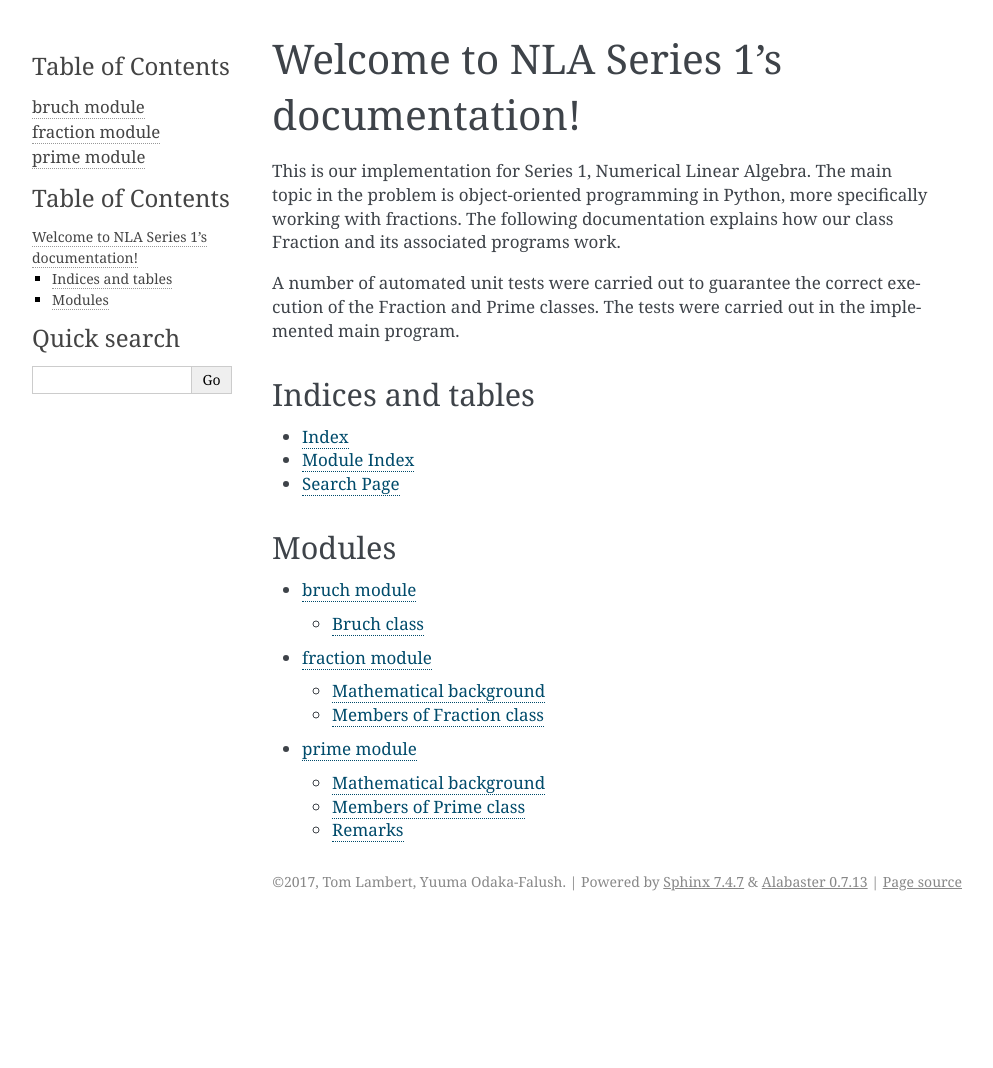
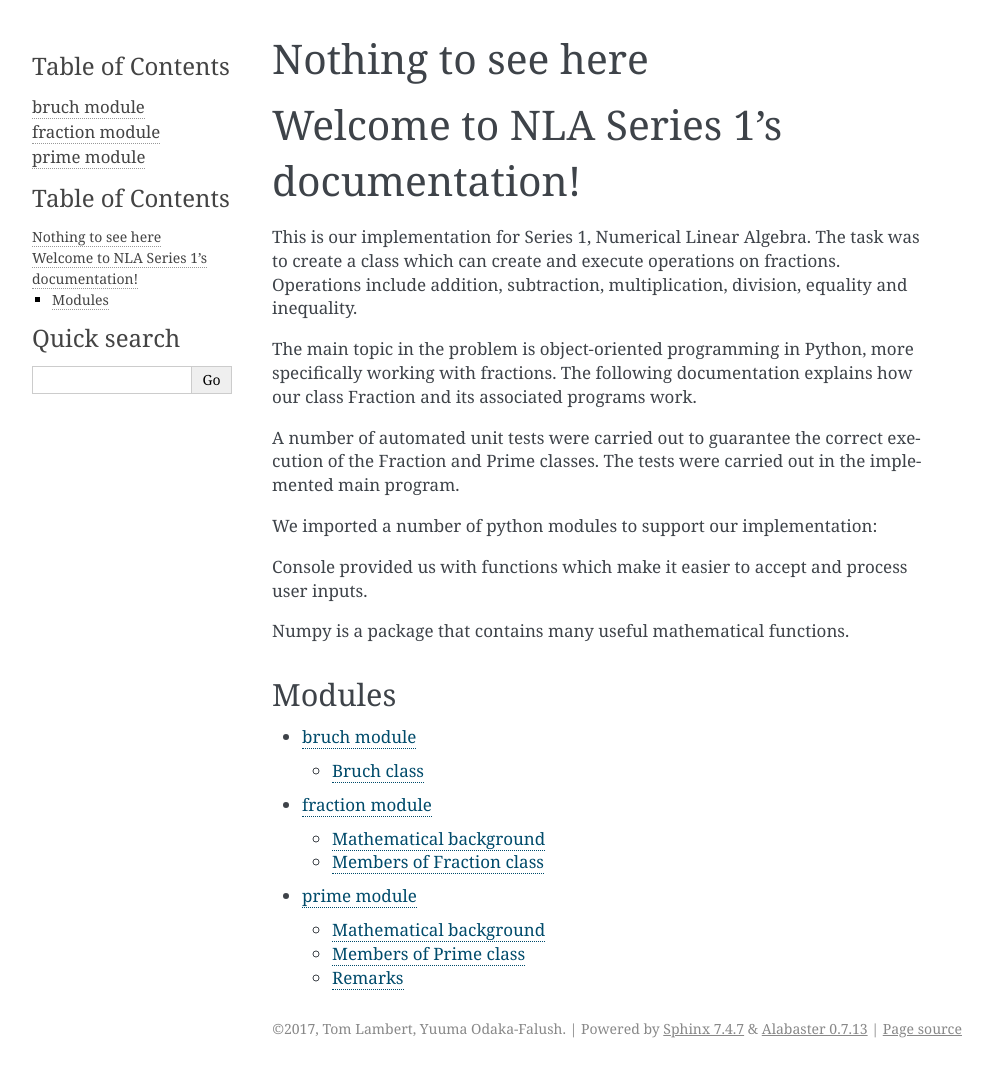
Before and after one commit to Koopakiller/Edu-NLA, a Sphinx documentation site: the page built from serie1/Documentation/source/index.rst, in a window 1280 px wide. Shown: the whole page, without its empty margins (148-1141 px from the left). Built offline with Sphinx 7.4.7, drawn with Linux system fonts in a browser that asks for light colours; before the commit the page ends 921 px from its top, so only the background shows below that.

Commit message:
continued documentation

```diff
--- a/serie1/Documentation/source/fraction.rst
+++ b/serie1/Documentation/source/fraction.rst
@@ -4,8 +4,11 @@ fraction module
 Mathematical background
 -----------------------
 
+A Fraction objects consists of its instance, a numerator and a denominator.
 All calculations obey the rules governing adding, subtracting, multiplying and dividing fractions.
+If the denominator of a fraction is 0, any calculations involving it will return "NaN".
 Subtraction and division default to modified addition and multiplication, and the greatest common divisors are always reduced.
+
 
 
 .. _fraction-class:
--- a/serie1/Documentation/source/index.rst
+++ b/serie1/Documentation/source/index.rst
@@ -3,31 +3,39 @@
    You can adapt this file completely to your liking, but it should at least
    contain the root `toctree` directive.
 
+Nothing to see here
+===================
+
 Welcome to NLA Series 1's documentation!
 ========================================
 
 This is our implementation for Series 1, Numerical Linear Algebra.
+The task was to create a class which can create and execute operations on fractions.
+Operations include addition, subtraction, multiplication, division, equality and inequality.
+
 The main topic in the problem is object-oriented programming in Python, more specifically working with fractions.
 The following documentation explains how our class Fraction and its associated programs work.
 
 A number of automated unit tests were carried out to guarantee the correct execution of the Fraction and Prime classes.
 The tests were carried out in the implemented main program.
 
+We imported a number of python modules to support our implementation:
 
-Indices and tables
-------------------
+Console provided us with functions which make it easier to accept and process user inputs.
 
-* :ref:`genindex`
-* :ref:`modindex`
-* :ref:`search`
+Numpy is a package that contains many useful mathematical functions.
+
+
+
+
 
 
 Modules
 -------
 
 .. toctree::
-   :maxdepth: 4
+    :maxdepth: 4
 
-   bruch
-   fraction
-   prime
+    bruch
+    fraction
+    prime
--- a/serie1/Documentation/source/prime.rst
+++ b/serie1/Documentation/source/prime.rst
@@ -6,6 +6,7 @@ Mathematical background
 
 Prime numbers are a special subset of the naturals.
 They can be effectively utilized to find the greatest common divisor of two numbers.
+
 
 Members of Prime class
 ----------------------
```
Also changed, not shown: 16 other files.
